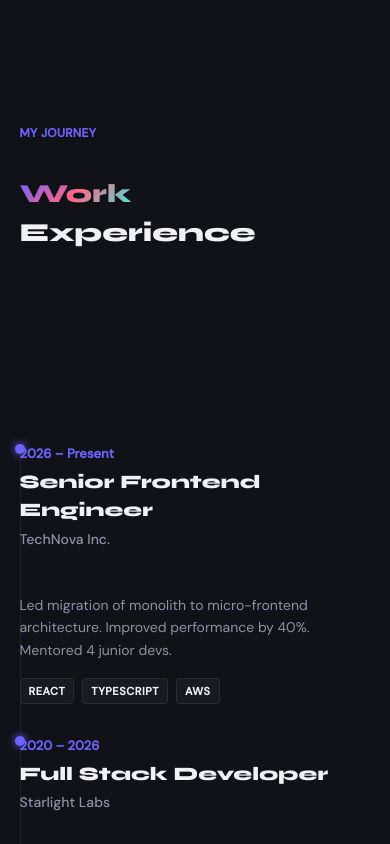
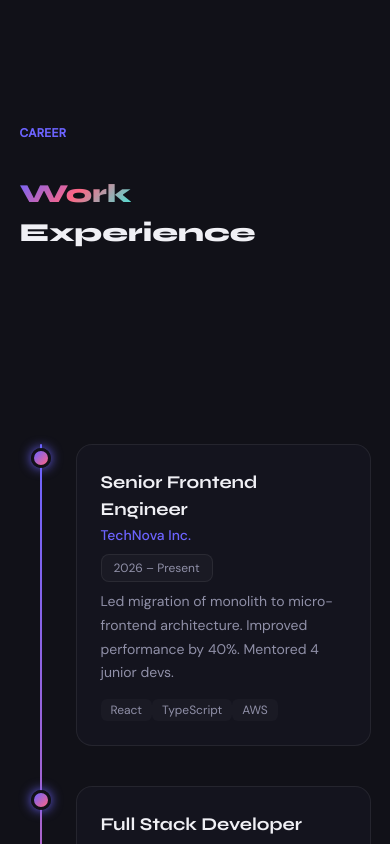
Before and after one commit to Jisap/vite-devportfolio, a React (Vite) app: page / in a window 390 px wide. Shown: the part 5400-6244 px from the top of the page. Built offline with nearby package versions, Linux system fonts and the light colour scheme.

Commit message:
feat: implement Experience section component with timeline and animated cards

```diff
--- a/src/sections/Experience.jsx
+++ b/src/sections/Experience.jsx
@@ -12,34 +12,60 @@ const Experience = () => {
       <section ref={ref} id="experience" className="py-25 px-[5%] bg-bg2">
         <div className="max-w-275 mx-auto">
           <SectionHeader
-            label="My Journey"
+            label="Career"
             title="Work Experience"
             inView={inView}
           />
 
-          <div className="flex flex-col gap-8 relative before:absolute before:left-0 md:before:left-1/2 before:top-0 before:bottom-0 before:w-px before:bg-border">
-            {EXPERIENCE.map((exp, i) => (
-              <div
-                key={exp.role + exp.co}
-                className={`relative flex flex-col md:flex-row gap-8 transition-all duration-700 ${inView ? 'opacity-100 translate-y-0' : 'opacity-0 translate-y-10'}`}
-                style={{ transitionDelay: `${i * 0.15}s` }}
+          <div className="relative">
+            {/* Time line */}
+            <div className="absolute left-5 top-0 bottom-0 w-0.5 rounded"
+              style={{
+                background: "linear-gradient(to bottom,var(--accent),var(--accent2))"
+              }}
+            />
+
+            {EXPERIENCE.map((e, i) => (
+              <div key={e.co} className="pl-14 mb-10 relative"
+                style={{
+                  opacity: inView ? 1 : 0,
+                  transform: inView ? "none" : "translateY(30px)",
+                  transition: `all 0.6s ${i * 0.1}s ease`
+                }}
               >
-                {/* DOT */}
-                <div className="absolute left-[-5px] md:left-1/2 md:ml-[-5px] top-0 w-2.5 h-2.5 rounded-full bg-accent shadow-[0_0_8px_var(--accent)] z-1" />
+                {/* Dot */}
+                <div className="absolute left-2.75 top-1 w-5 h-5 rounded-full"
+                  style={{
+                    background: "linear-gradient(135deg,var(--accent),var(--accent2))",
+                    border: "3px solid var(--bg2)",
+                    boxShadow: "0 0 12px var(--accent)"
+                  }}
+                />
 
-                <div className={`md:w-1/2 ${i % 2 === 0 ? 'md:text-right md:pr-12' : 'md:order-2 md:pl-12'}`}>
-                  <div className="text-[13px] text-accent font-bold mb-1">{exp.period}</div>
-                  <h3 className="text-[19px] font-black font-syne mb-1">{exp.role}</h3>
-                  <div className="text-[14px] text-text2 font-medium mb-3">{exp.co}</div>
-                </div>
+                {/* Card */}
+                <div className="bg-card border border-border rounded-2xl p-6">
+                  <div className="flex items-start justify-between flex-wrap gap-2 mb-2">
+                    <div>
+                      <h3 className="font-syne font-bold text-[18px]">{e.role}</h3>
 
-                <div className={`md:w-1/2 ${i % 2 === 0 ? 'md:order-2 md:pl-12' : 'md:text-right md:pr-12'}`}>
-                  <p className="text-text2 text-[14px] leading-relaxed mb-4 max-w-[500px] i % 2 === 0 ? '' : 'ml-auto'">
-                    {exp.desc}
+                      <div className="text-accent text-[14px] font-medium mt-0.5">{e.co}</div>
+                    </div>
+
+                    <span className="bg-bg3 border border-border rounded-lg px-3 py-1 text-[12px] text-text2 whitespace-nowrap">
+                      {e.period}
+                    </span>
+                  </div>
+
+                  <p className="text-text2 text-[14px] leading-[1.7] mb-3">
+                    {e.desc}
                   </p>
-                  <div className={`flex flex-wrap gap-2 ${i % 2 === 0 ? '' : 'justify-end'}`}>
-                    {exp.tags.map(t => (
-                      <span key={t} className="text-[11px] font-bold bg-bg3 border border-border px-2 py-1 rounded text-text3 uppercase tracking-wider">
+
+                  <div>
+                    {e.tags.map(t => (
+                      <span
+                        key={t}
+                        className="bg-bg3 rounded-md px-2.5 py-0.75 text-[12px] text-text2"
+                      >
                         {t}
                       </span>
                     ))}
@@ -48,6 +74,7 @@ const Experience = () => {
               </div>
             ))}
           </div>
+
         </div>
       </section>
     </>
```
